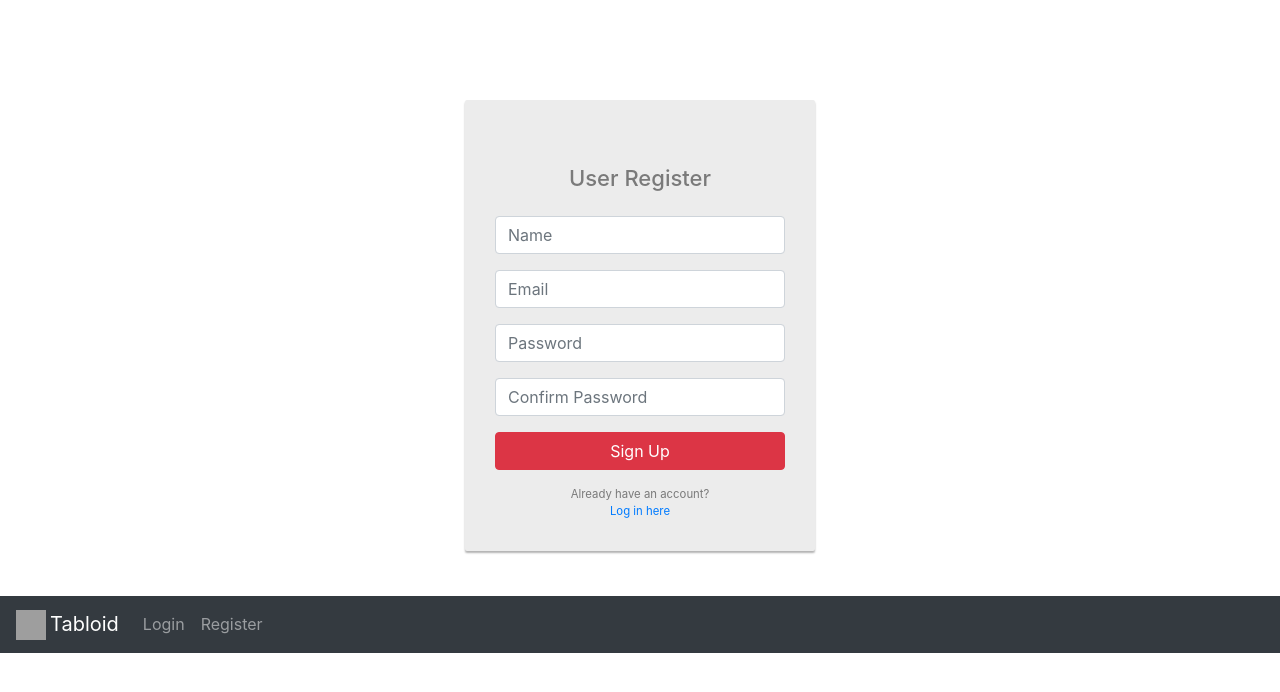
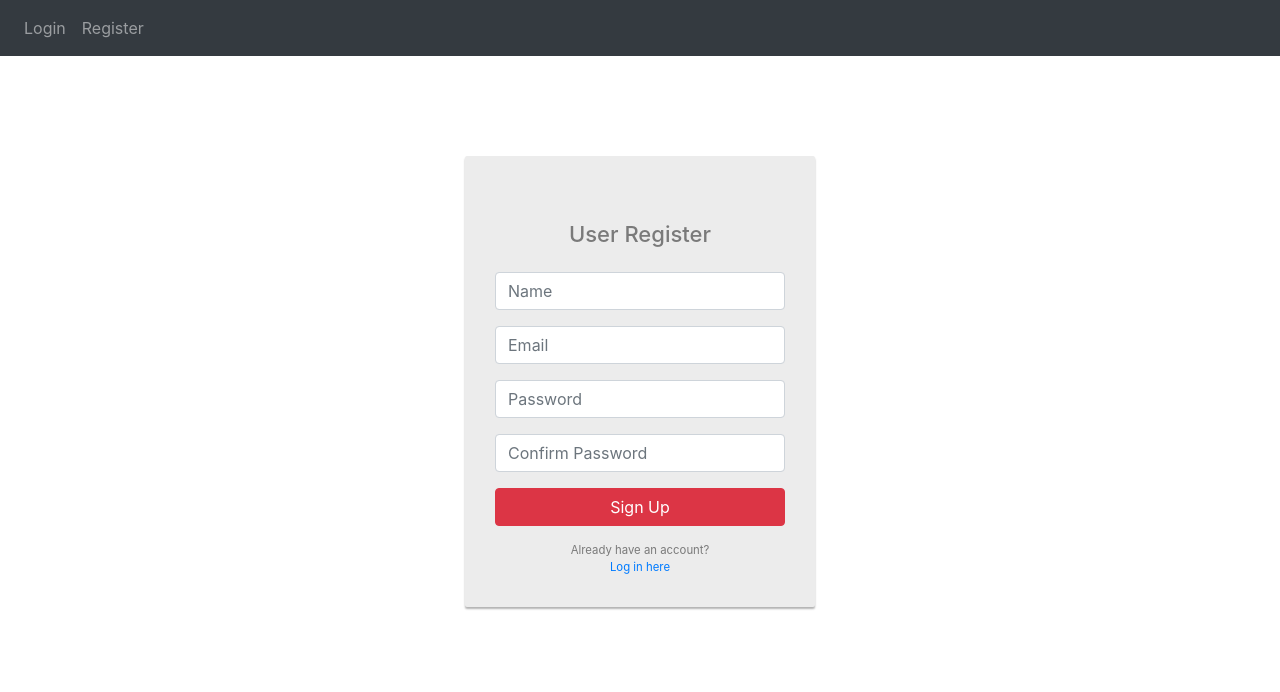
Before and after one commit to bdanielle092/TaskItTake2, a React (Create React App) app in the folder TaskIt/client/: page /register in a window 1280 px wide. Shown: the top 692 px of the page. Built offline with nearby package versions, Linux system fonts and the light colour scheme; no server answers; grey boxes are pictures that could not be loaded.

Commit message:
got login to work

```diff
--- a/TaskIt/client/package.json
+++ b/TaskIt/client/package.json
@@ -13,6 +13,7 @@
         "react-dom": "^17.0.1",
         "react-router-dom": "^5.2.0",
         "react-scripts": "4.0.1",
+        "react-toastify": "^7.0.2",
         "reactstrap": "^8.9.0",
         "web-vitals": "^0.2.4"
     },
--- a/TaskIt/client/src/App.js
+++ b/TaskIt/client/src/App.js
@@ -10,8 +10,9 @@ function App() {
     <div className="App">
       <UserProfileProvider>
         <Router>
+          <Header />
           <ApplicationViews />
-          <Header />
+
         </Router>
       </UserProfileProvider>
     </div>
--- a/TaskIt/client/src/components/Header.js
+++ b/TaskIt/client/src/components/Header.js
@@ -31,51 +31,13 @@ const Header = () => {
     return (
         <div>
             <Navbar color="dark" dark expand="md">
-                <NavbarBrand tag={Link} to="/">
-                    <img
-                        id="header-logo"
-                        src="/quill.png"
-                        width="30"
-                        height="30"
-                        className="mr-1"
-                        alt="Quill Logo"
-                    />
-          Tabloid
-        </NavbarBrand>
+
                 <NavbarToggler onClick={toggle} />
                 <Collapse isOpen={isOpen} navbar>
                     <Nav className="mr-auto" navbar>
                         {user ? (
                             <>
-                                {/* <NavItem>
-                                    <NavLink to="/explore" tag={Link}>
-                                        Explore
-                  </NavLink>
-                                </NavItem>
-                                <NavItem>
-                                    <NavLink to="/post/add" tag={Link}>
-                                        New Post
-                  </NavLink>
-                                </NavItem>
-                                <NavItem>
-                                    <NavLink to="/myposts" tag={Link}>
-                                        My Post
-                  </NavLink>
-                                </NavItem>
-                                {isAdmin() && (
-                                    <NavItem>
-                                        <NavLink to="/categories" tag={Link}>
-                                            Categories
-                    </NavLink>
-                                    </NavItem>
-                                )}
-                                {isAdmin() && (
-                                    <NavItem>
-                                        <NavLink to="/tags" tag={Link}>
-                                            Tags
-                    </NavLink>
-                                    </NavItem>
-                                )} */}
+
                                 <NavItem>
                                     <NavLink onClick={logoutAndReturn}>Logout</NavLink>
                                 </NavItem>
--- a/TaskIt/client/src/pages/Login.js
+++ b/TaskIt/client/src/pages/Login.js
@@ -5,7 +5,7 @@ import { Link } from "react-router-dom";
 import { UserProfileContext } from "../providers/UserProfileProvider";
 import "./Login.css";
 import { toast } from 'react-toastify';
-import "toastify-js/src/toastify.css";
+
 
 const Login = () => {
     const { login } = useContext(UserProfileContext);
--- a/TaskIt/client/src/pages/Register.js
+++ b/TaskIt/client/src/pages/Register.js
@@ -4,6 +4,7 @@ import { Button, Input } from "reactstrap";
 import { Link } from "react-router-dom";
 import { UserProfileContext } from "../providers/UserProfileProvider";
 import "./Login.css";
+import { toast } from 'react-toastify';
 
 const Register = () => {
     const { register } = useContext(UserProfileContext);
@@ -18,7 +19,7 @@ const Register = () => {
         e.preventDefault();
 
         if (password !== confirm) {
-            //   toast.error("Passwords do not match");
+            toast.error("Passwords do not match");
             return;
         }
 
@@ -30,12 +31,12 @@ const Register = () => {
         register(profile, password)
             .then((user) => {
                 setLoading(false);
-                // toast.info(`Welcome ${user.displayName}`);
+                toast.info(`Welcome ${user.displayName}`);
                 history.push("/");
             })
             .catch((err) => {
                 setLoading(false);
-                // toast.error("Invalid email");
+                toast.error("Invalid email");
             });
     };
 
```
Also changed, not shown: 2 other files (tests, documents, lock files or other folders).
